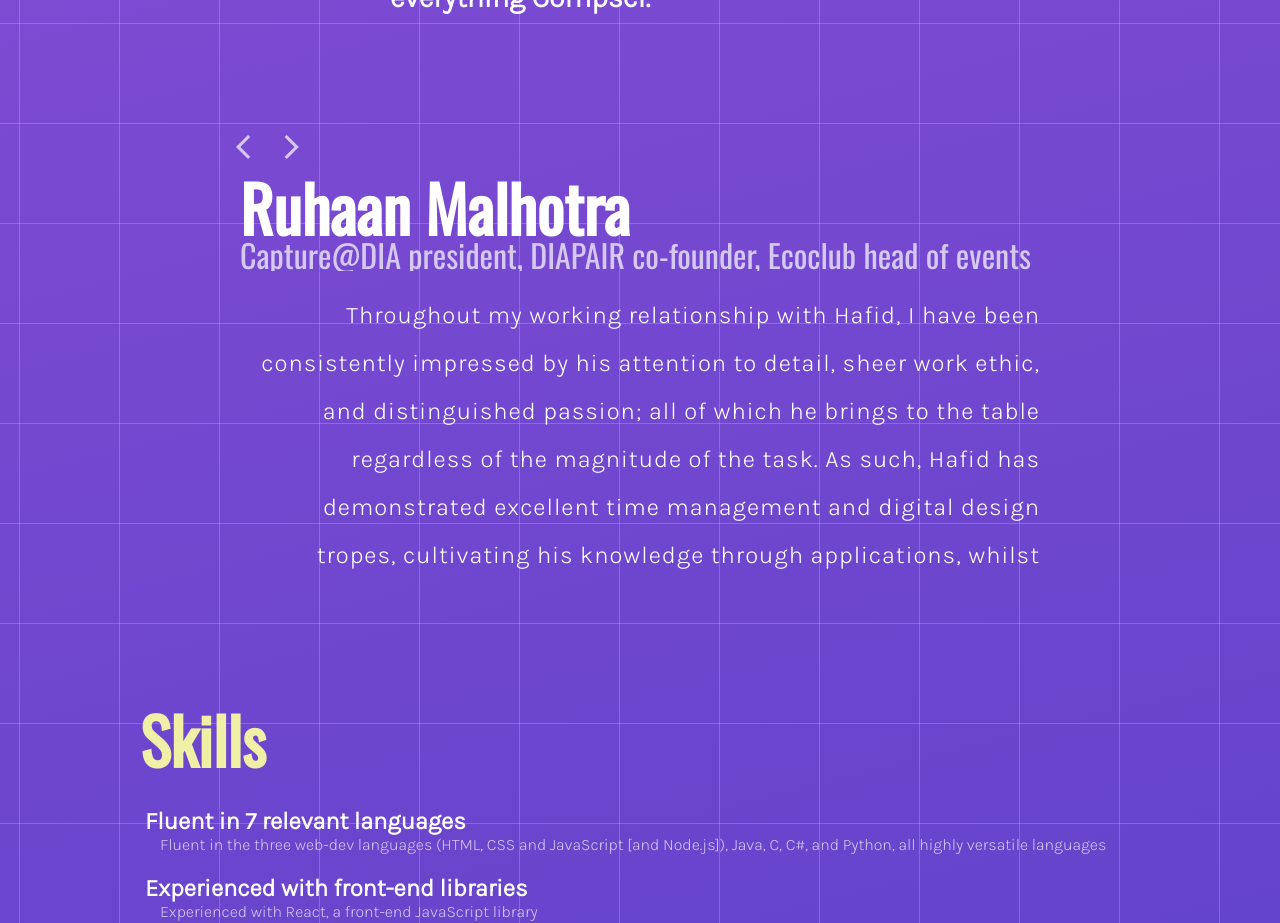
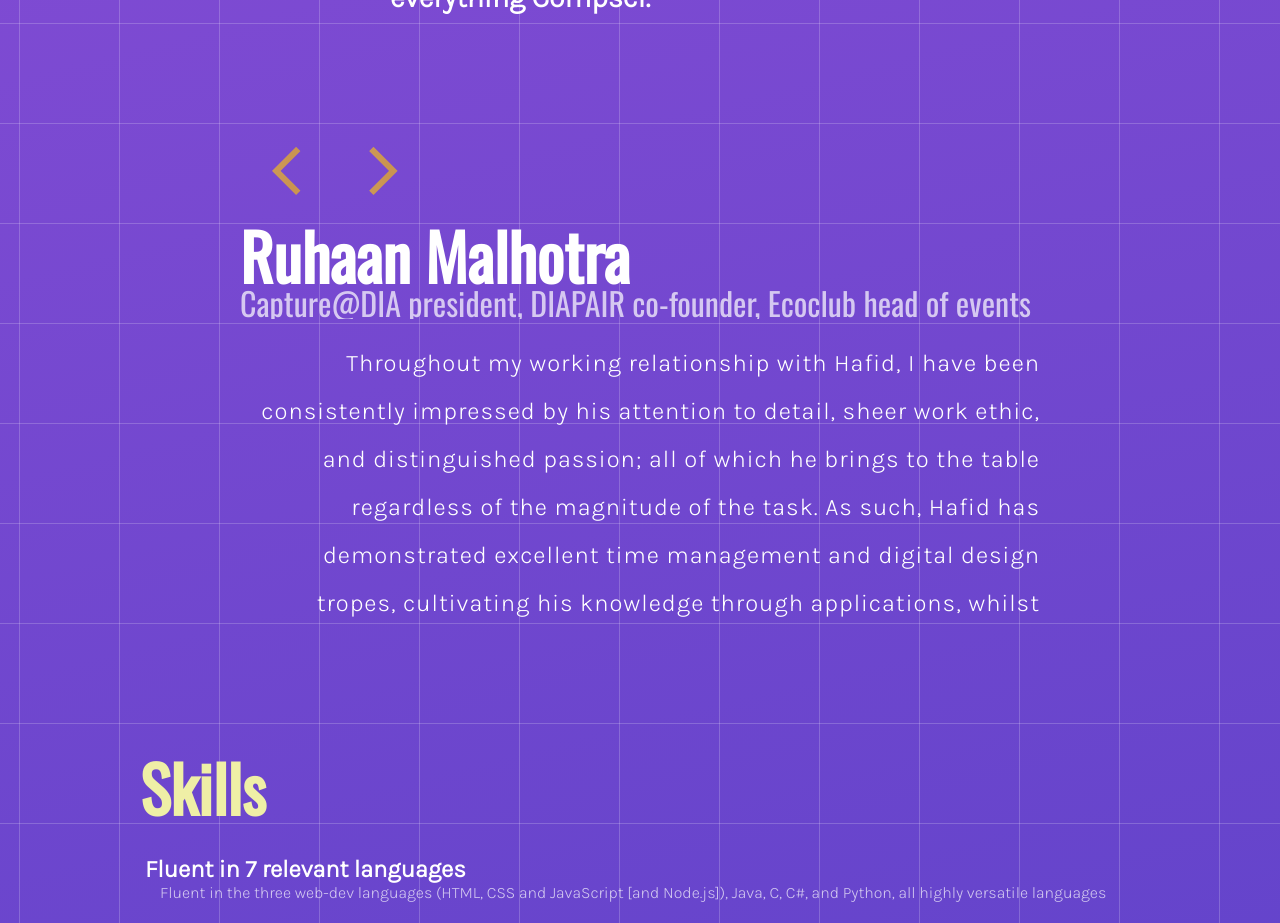
Before and after one commit to hafideledath/hafid-portfolio, a React (Create React App) app: page / in a window 1280 px wide. Shown: the part 1700-2623 px from the top of the page. Built offline with nearby package versions, Linux system fonts and the light colour scheme.

Commit message:
Made arrows more noticeable

```diff
--- a/src/App.css
+++ b/src/App.css
@@ -44,7 +44,7 @@ h1 {
     to {background-position-x: -200%;}
 }
 
-.gradient {
+.gradient, .arrow {
     font-weight: bold;
     background: linear-gradient(
         to right,
@@ -162,15 +162,11 @@ main h2 {
 }
 
 .testimonial .arrow {
-    font-size: 3rem;
+    font-size: 6rem;
     opacity: 0.7;
     transform: none;
     transition-duration: .2s;
     user-select: none;
-}
-
-.testimonial .arrow.left {
-    margin-left: -20px;
 }
 
 .testimonial .arrow:hover {
--- a/src/App.js
+++ b/src/App.js
@@ -152,7 +152,7 @@ function App() {
         <h2>Hey, my name's Hafid. And for the past <span className="gradient">six years</span>, I've been in love with everything Compsci.</h2>
 
         <div className="testimonial">
-          <span className="material-symbols-outlined arrow left" onClick={decrementTestimonial}>navigate_before</span>
+          <span className="material-symbols-outlined arrow" onClick={decrementTestimonial}>navigate_before</span>
           <span className="material-symbols-outlined arrow" onClick={incrementTestimonial}>navigate_next</span>
           <h2>{testimonials[testimonialIndex].name}</h2>
           <h3>{testimonials[testimonialIndex].description}</h3>
```
